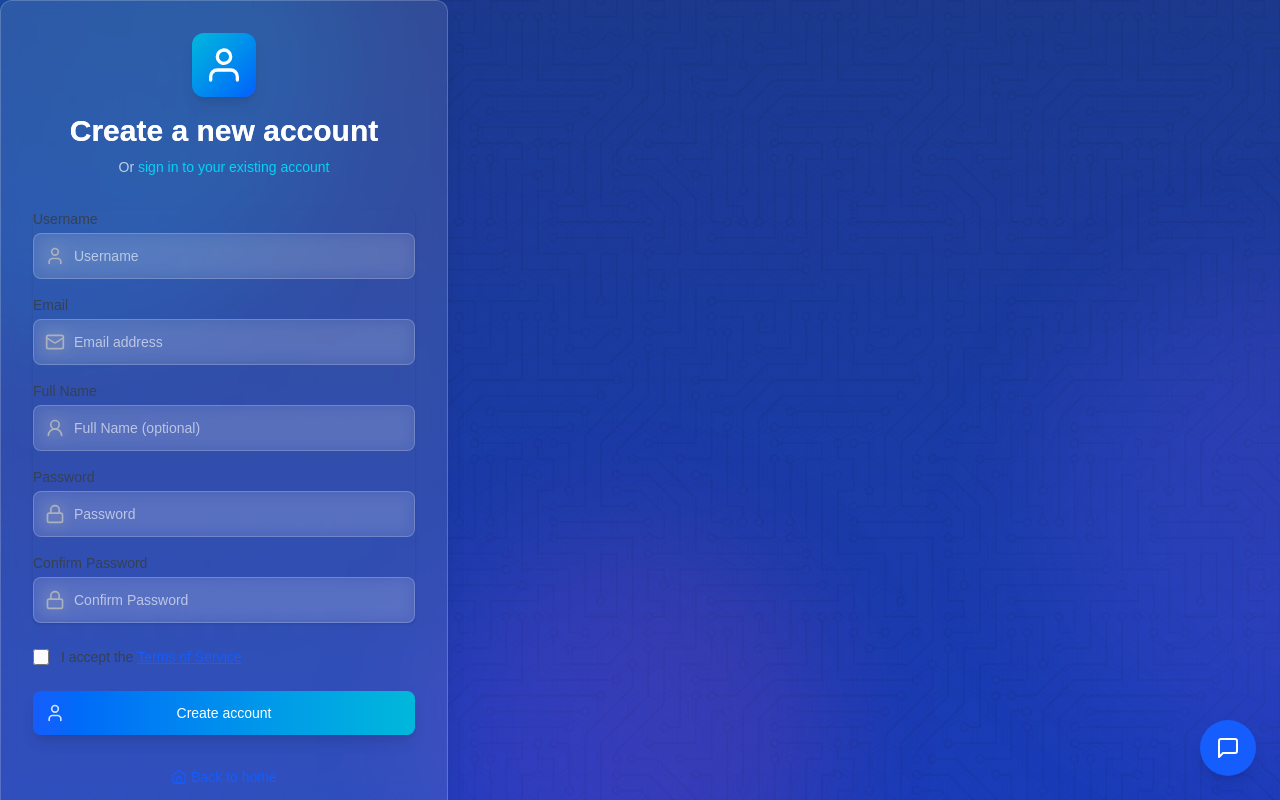
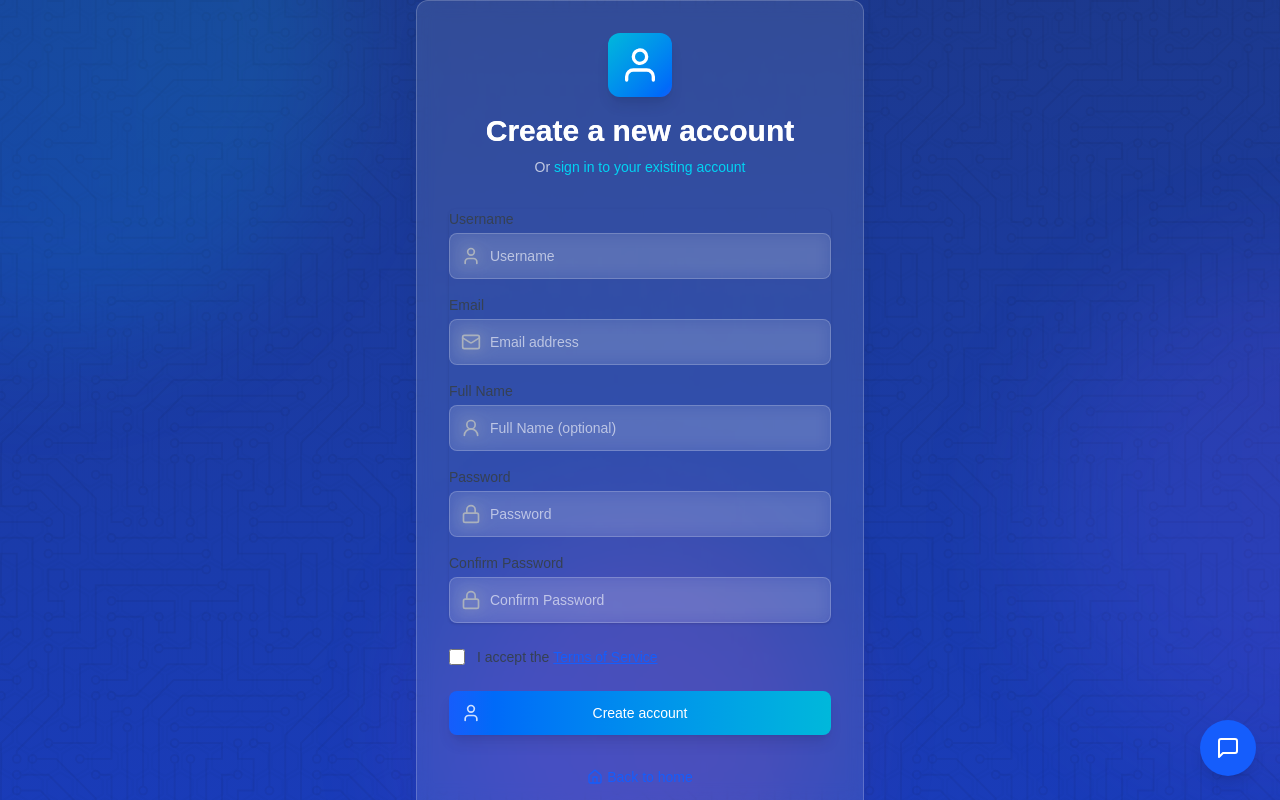
Before and after one commit to ayyo42069/tuning-portal-react, a Next.js app: page /auth/register in a window 1280 px wide. Built offline with nearby package versions, Linux system fonts and the light colour scheme; no server answers.

Commit message:
style(auth): center forms horizontally by adding mx-auto class
The mx-auto class was added to the form containers in both the verify and register pages to ensure they are centered horizontally on the screen. This improves the visual alignment and consistency of the UI.

```diff
--- a/src/app/auth/register/page.tsx
+++ b/src/app/auth/register/page.tsx
@@ -403,7 +403,7 @@ export default function Register() {
           variants={containerVariants}
           initial="hidden"
           animate="visible"
-          className="max-w-md w-full space-y-8 relative z-10 bg-white/10 dark:bg-gray-900/20 backdrop-blur-sm p-8 rounded-xl border border-white/20 shadow-xl hover:shadow-2xl transition-all duration-300 hover:border-white/30 hover:bg-white/15 dark:hover:bg-gray-900/30"
+          className="max-w-md w-full mx-auto space-y-8 relative z-10 bg-white/10 dark:bg-gray-900/20 backdrop-blur-sm p-8 rounded-xl border border-white/20 shadow-xl hover:shadow-2xl transition-all duration-300 hover:border-white/30 hover:bg-white/15 dark:hover:bg-gray-900/30"
         >
           <motion.div variants={itemVariants}>
             <div className="w-16 h-16 mx-auto rounded-xl bg-gradient-to-br from-cyan-500 to-blue-600 flex items-center justify-center shadow-lg hover:shadow-cyan-500/50 transition-all duration-300 mb-4">
--- a/src/app/auth/verify/page.tsx
+++ b/src/app/auth/verify/page.tsx
@@ -141,7 +141,7 @@ function VerifyEmailContent() {
         variants={containerVariants}
         initial="hidden"
         animate="visible"
-        className="max-w-md w-full space-y-8 relative z-10 bg-white/10 dark:bg-gray-900/20 backdrop-blur-sm p-8 rounded-xl border border-white/20 shadow-xl hover:shadow-2xl transition-all duration-300 hover:border-white/30 hover:bg-white/15 dark:hover:bg-gray-900/30"
+        className="max-w-md w-full mx-auto space-y-8 relative z-10 bg-white/10 dark:bg-gray-900/20 backdrop-blur-sm p-8 rounded-xl border border-white/20 shadow-xl hover:shadow-2xl transition-all duration-300 hover:border-white/30 hover:bg-white/15 dark:hover:bg-gray-900/30"
       >
         <motion.div variants={itemVariants}>
           <div className="w-16 h-16 mx-auto rounded-xl bg-gradient-to-br from-cyan-500 to-blue-600 flex items-center justify-center shadow-lg hover:shadow-cyan-500/50 transition-all duration-300 mb-4">
```
